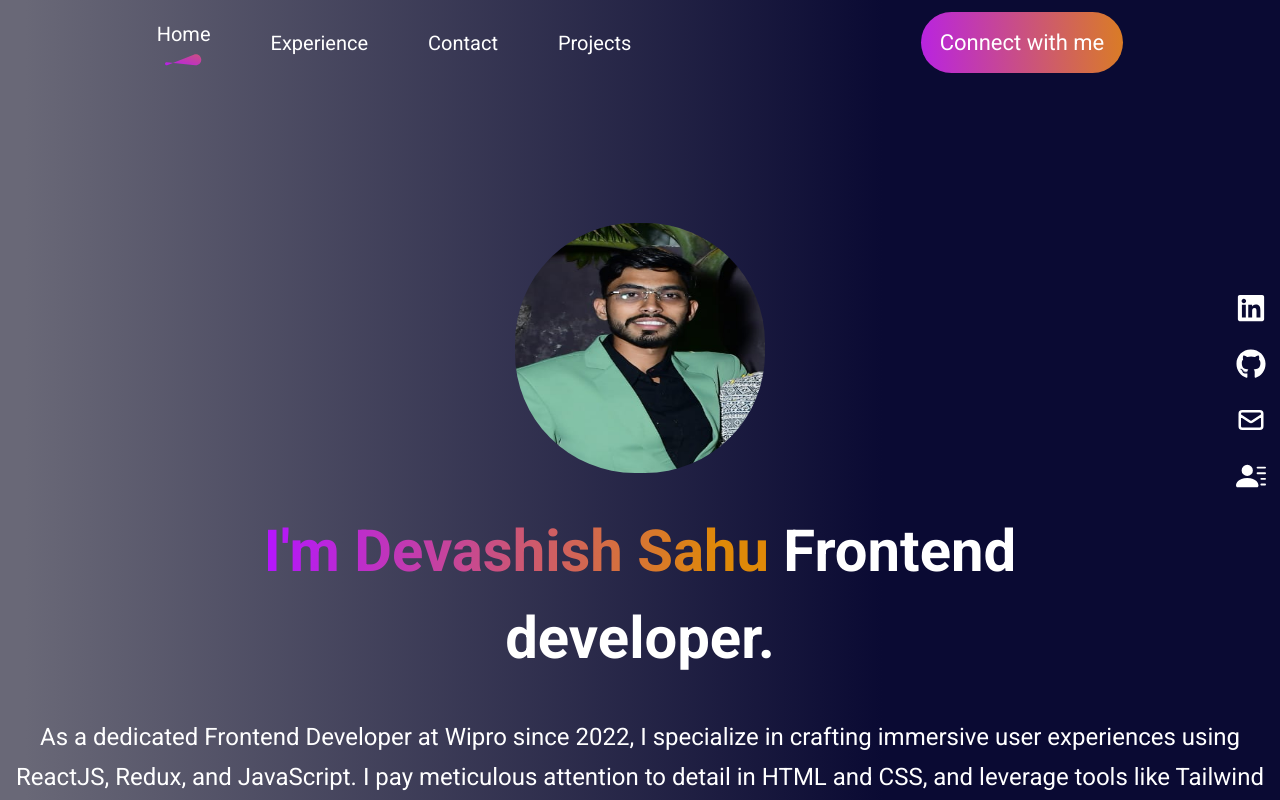
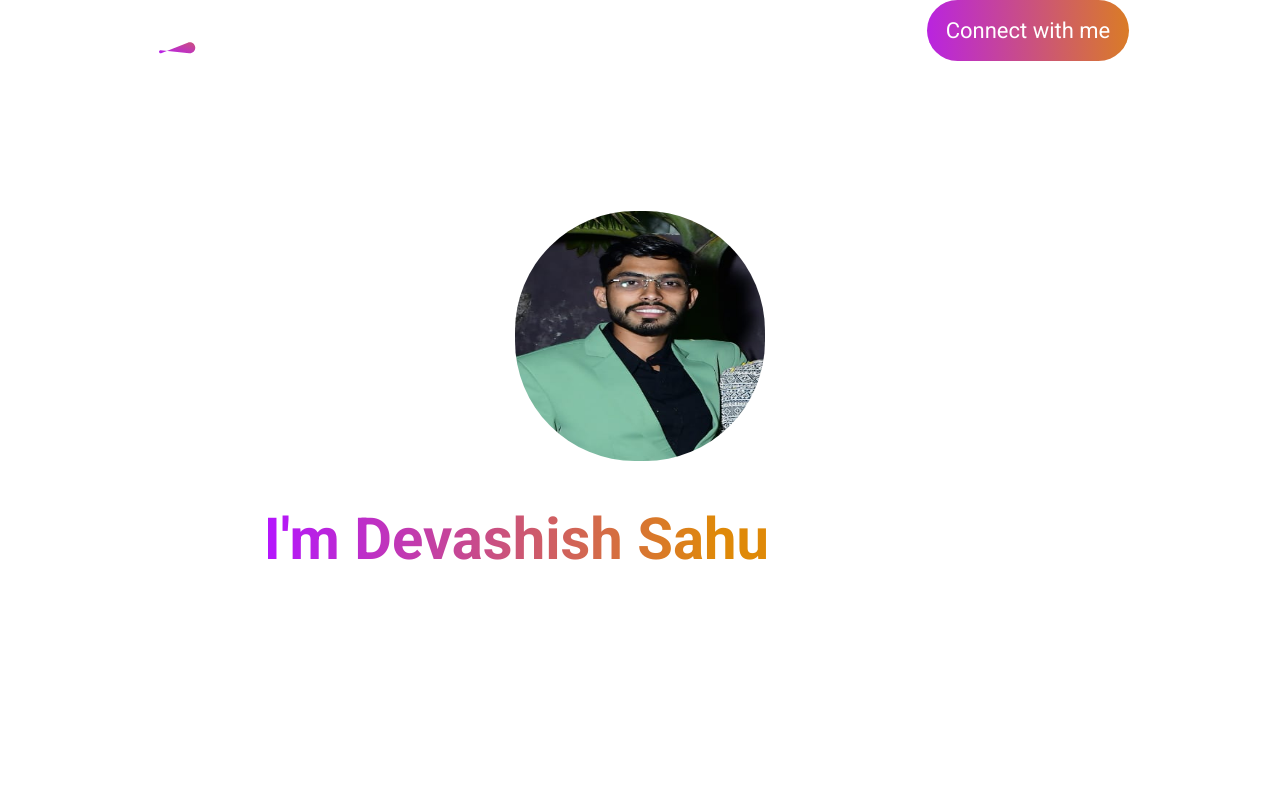
Before and after one commit to Deva9754/Portfolio, a React (Vite) app: page / in a window 1280 px wide. Shown: the top 800 px of the page. Built offline with nearby package versions, Linux system fonts and the light colour scheme.

Commit message:
remove css proprty from index

```diff
--- a/src/index.css
+++ b/src/index.css
@@ -7,10 +7,10 @@
   padding: 0;
 }
 body{
-  height: 100vh;
+  /* height: 100vh;
   background: rgb(105,104,119);
   background: linear-gradient(90deg, rgba(105,104,119,1) 2%, rgba(10,10,51,1) 69%);
-  padding: 12px;
+  padding: 12px; */
 
   color: white;
   font-family:'Roboto';
```
